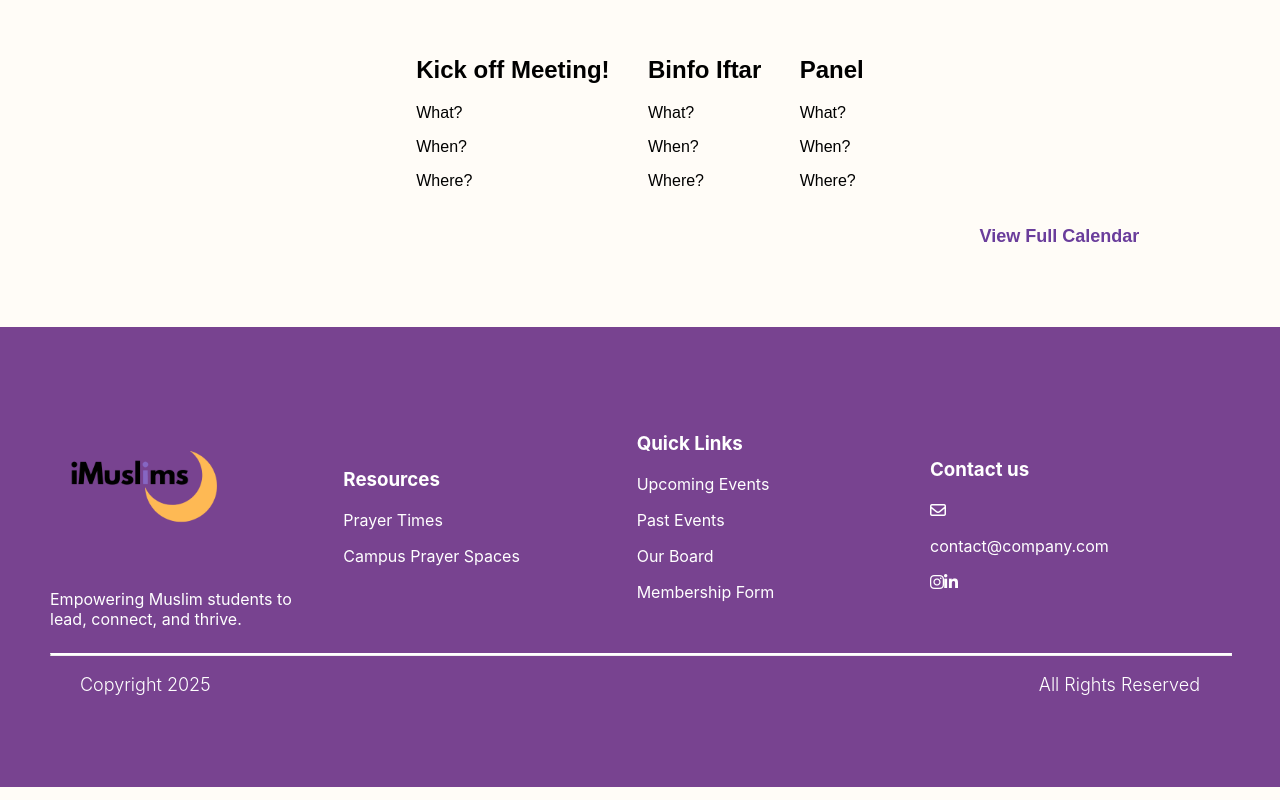
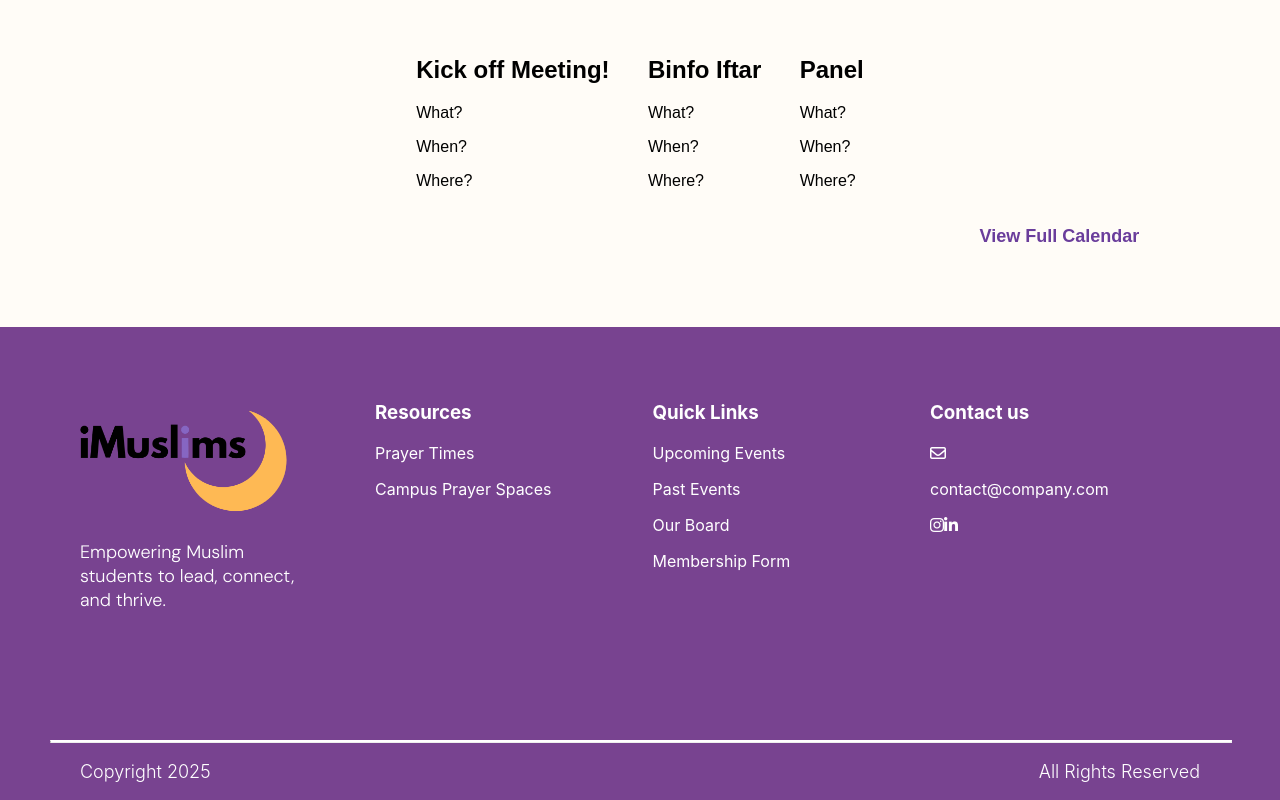
Before and after one commit to JimmyALiu/iMuslims, a Next.js app: page / in a window 1280 px wide. Shown: the part 1338-2138 px from the top of the page. Built offline with nearby package versions, Linux system fonts and the light colour scheme; a web font is replaced by a local one.

Commit message:
Style footer logo column.

```diff
--- a/src/components/Footer.jsx
+++ b/src/components/Footer.jsx
@@ -5,18 +5,20 @@ export default function Footer() {
     return (
         <footer className={styles.footer}>
             <div className={styles.footerInfo}>
-                <div>
-                    <img src='/imuslims-logo-transparent.png' className={styles.footerLogo} alt='imuslims logo' />
+                <div className={styles.logoCol}>
+                    <div className={styles.crop}>
+                        <img src='/imuslims-logo-transparent.png' className={styles.footerLogo} alt='imuslims logo' />
+                    </div>
                     <p>Empowering Muslim students to lead, connect, and thrive.</p>
                 </div>
 
-                <div>
+                <div className={styles.linkCol}>
                     <h3>Resources</h3>
                     <p>Prayer Times</p>
                     <p>Campus Prayer Spaces</p>
                 </div>
 
-                <div>
+                <div className={styles.linkCol}>
                     <h3>Quick Links</h3>
                     <p>Upcoming Events</p>
                     <p>Past Events</p>
@@ -24,7 +26,7 @@ export default function Footer() {
                     <p>Membership Form</p>
                 </div>
 
-                <div>
+                <div className={styles.linkCol}>
                     <h3>Contact us</h3>
                     <div>
                         <i className="fa-regular fa-envelope"></i>
--- a/src/components/Footer.module.css
+++ b/src/components/Footer.module.css
@@ -2,27 +2,50 @@
     background-color: #784390;
     font-family: inter;
     color: #ffffff;
-    height: 400px;
-    padding-top: 60px;
+    height: fit-content;
+    min-width: 1024px;
+    padding-top: 25px;
     padding-left: 50px;
     padding-right: 50px;
 }
 
 .footerInfo {
     display: flex;
-    gap: 20px;
+    gap: 25px;
     justify-content: center;
-    align-items: center;
+    align-items: start;
 }
 
 .footerInfo div {
     width: 300px;
 }
 
+.logoCol p {
+    font-family: DM Sans;
+    font-size: 18px;
+    font-weight: 300;
+    padding-left: 30px;
+    padding-right: 30px;
+}
+
+.crop {
+    width: 100%;
+    height: 150px;
+    padding-top: 20px;
+    overflow: hidden;
+    display: flex;
+    justify-content: left;
+    align-items: center;
+}
+
 .footerLogo {
-    aspect-ratio: auto;
-    width: 180px;
-    margin-bottom: 1.5px;
+    width: 85%;
+    position: top;
+}
+
+.linkCol {
+    padding-top: 30px;
+    height: 350px;
 }
 
 .divider {
```
